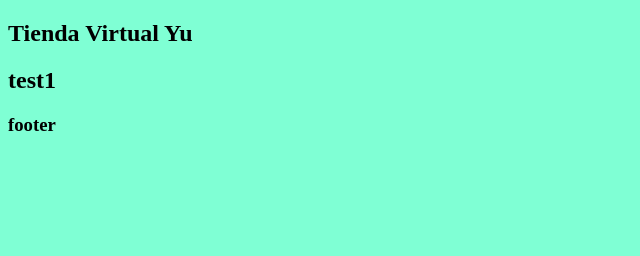
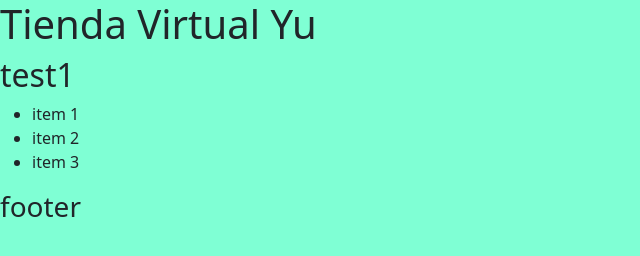
Before and after one commit to XxExecut0rxX/Electronics-Store-Yu, a plain HTML site: page index.html in a window 1280 px wide. Shown: the whole page, without its empty margins (0-640 px from the left). Drawn offline with nearby package versions, Linux system fonts and the light colour scheme.

Commit message:
implementing boostrap

```diff
--- a/index.html
+++ b/index.html
@@ -7,7 +7,8 @@
         <title>Tienda Electrónica Yu</title>
 
         <!-- boostrap -->
-
+        <link href="https://cdn.jsdelivr.net/npm/bootstrap@5.2.2/dist/css/bootstrap.min.css" rel="stylesheet"
+            integrity="sha384-Zenh87qX5JnK2Jl0vWa8Ck2rdkQ2Bzep5IDxbcnCeuOxjzrPF/et3URy9Bv1WTRi" crossorigin="anonymous">
         <!-- fonts -->
 
         <link rel="stylesheet" href="css/styles.css">
@@ -24,7 +25,13 @@
             </div>
         </section>
         <section id="Features">
-            <div></div>
+            <div>
+                <ul>
+                    <li>item 1</li>
+                    <li>item 2</li>
+                    <li>item 3</li>
+                </ul>
+            </div>
         </section>
         <section id="Catalog">
             <div></div>
@@ -32,5 +39,9 @@
         <footer>
             <h3>footer</h3>
         </footer>
+
+        <script src="https://cdn.jsdelivr.net/npm/bootstrap@5.2.2/dist/js/bootstrap.bundle.min.js"
+            integrity="sha384-OERcA2EqjJCMA+/3y+gxIOqMEjwtxJY7qPCqsdltbNJuaOe923+mo//f6V8Qbsw3"
+            crossorigin="anonymous"></script>
     </body>
 </html>
```
